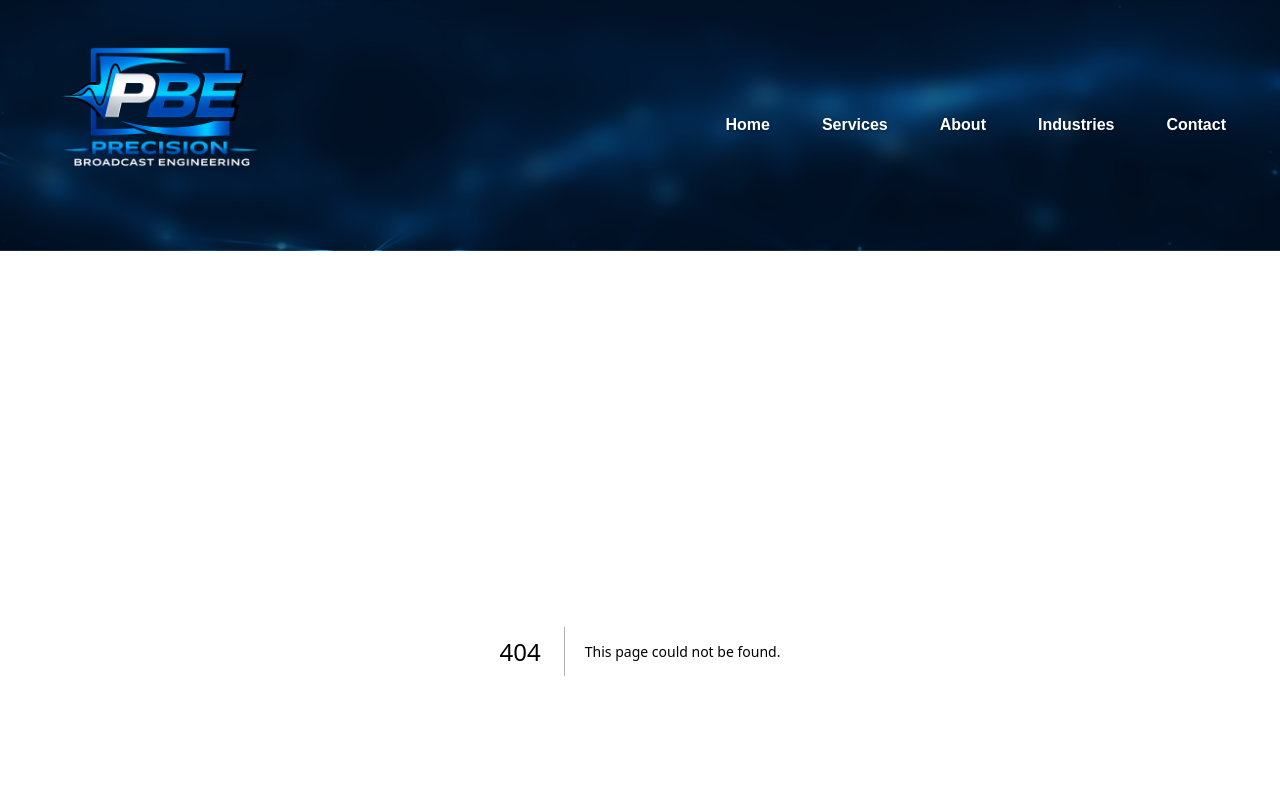
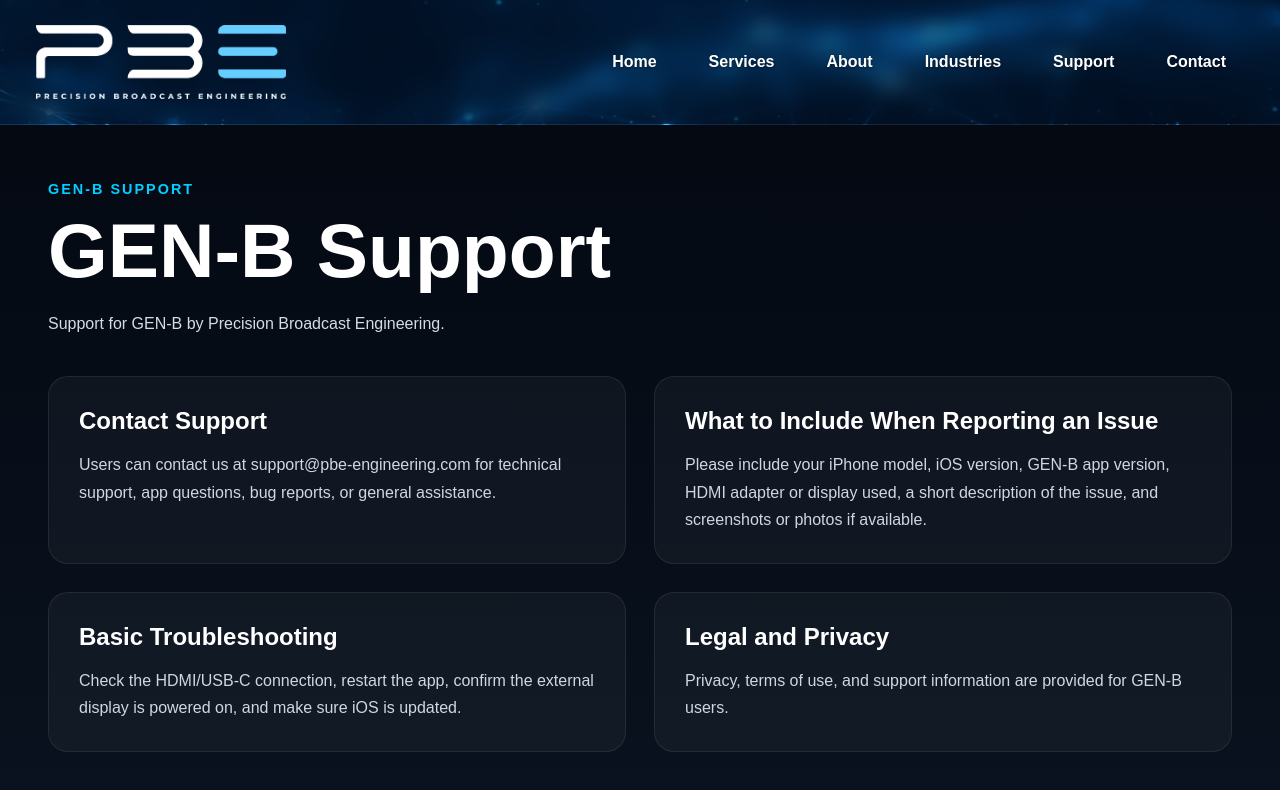
Before and after one commit to lmart828/pbe-website, a Next.js app: page /support in a window 1280 px wide. Before the commit this address had no page. Shown: the top 790 px of the page. Built offline with nearby package versions, Linux system fonts and the light colour scheme.

Commit message:
Add GEN-B support page, update contact email and PBE logo

```diff
--- a/app/contact/page.js
+++ b/app/contact/page.js
@@ -32,7 +32,7 @@
                     href="mailto:lmart828@gmail.com?subject=Engineering Support Request"
                     className="contact-link"
                   >
-                    lmart828@gmail.com
+                    support@pbe-engineering.com
                   </a>
                 </div>
 
--- a/app/layout.js
+++ b/app/layout.js
@@ -34,6 +34,7 @@
               <Link href="/services">Services</Link>
               <Link href="/about">About</Link>
               <Link href="/industries">Industries</Link>
+              <Link href="/support">Support</Link>
               <Link href="/contact">Contact</Link>
             </nav>
           </div>
--- /dev/null
+++ b/app/support/page.js
@@ -0,0 +1,48 @@
+export default function SupportPage() {
+  return (
+    <section className="services-page">
+      <div className="services-hero">
+        <p className="services-kicker">GEN-B Support</p>
+        <h1>GEN-B Support</h1>
+        <p className="services-intro">
+          Support for GEN-B by Precision Broadcast Engineering.
+        </p>
+      </div>
+
+      <div className="services-grid">
+        <article className="service-card">
+          <h2>Contact Support</h2>
+          <p>
+            Users can contact us at support@pbe-engineering.com for technical
+            support, app questions, bug reports, or general assistance.
+          </p>
+        </article>
+
+        <article className="service-card">
+          <h2>What to Include When Reporting an Issue</h2>
+          <p>
+            Please include your iPhone model, iOS version, GEN-B app version,
+            HDMI adapter or display used, a short description of the issue, and
+            screenshots or photos if available.
+          </p>
+        </article>
+
+        <article className="service-card">
+          <h2>Basic Troubleshooting</h2>
+          <p>
+            Check the HDMI/USB-C connection, restart the app, confirm the
+            external display is powered on, and make sure iOS is updated.
+          </p>
+        </article>
+
+        <article className="service-card">
+          <h2>Legal and Privacy</h2>
+          <p>
+            Privacy, terms of use, and support information are provided for
+            GEN-B users.
+          </p>
+        </article>
+      </div>
+    </section>
+  );
+}
```
Also changed, not shown: public/logo.png.
